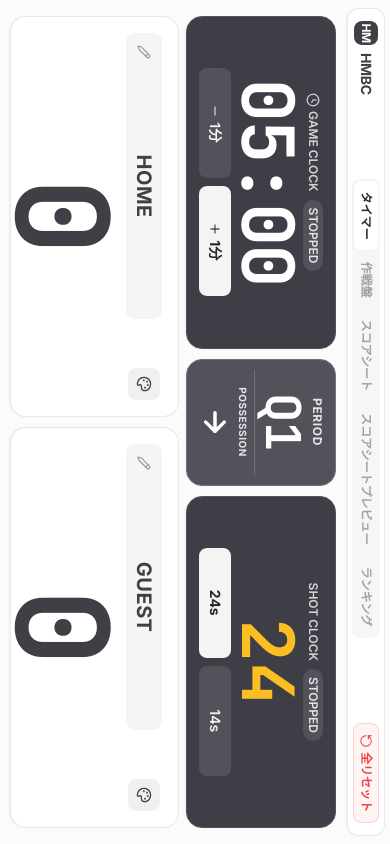
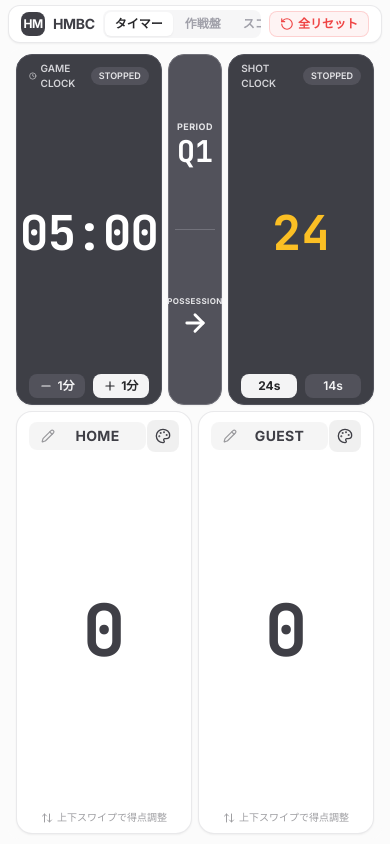
Before and after one commit to tomokitkym/HMBC, a plain HTML site: page index.html in a window 390 px wide. Drawn offline with nearby package versions, Linux system fonts and the light colour scheme.

Commit message:
Update index.html

```diff
--- a/index.html
+++ b/index.html
@@ -257,18 +257,6 @@
                 margin: 0 !important;
                 padding: 6mm 6.5mm 5mm !important;
                 box-shadow: none !important;
-            }
-        }
-
-        @media screen and (max-width: 767px) and (orientation: portrait) {
-            #app-wrapper {
-                position: fixed;
-                top: 0;
-                left: 100vw;
-                width: 100dvh;
-                height: 100vw;
-                transform: rotate(90deg);
-                transform-origin: top left;
             }
         }
 
```
